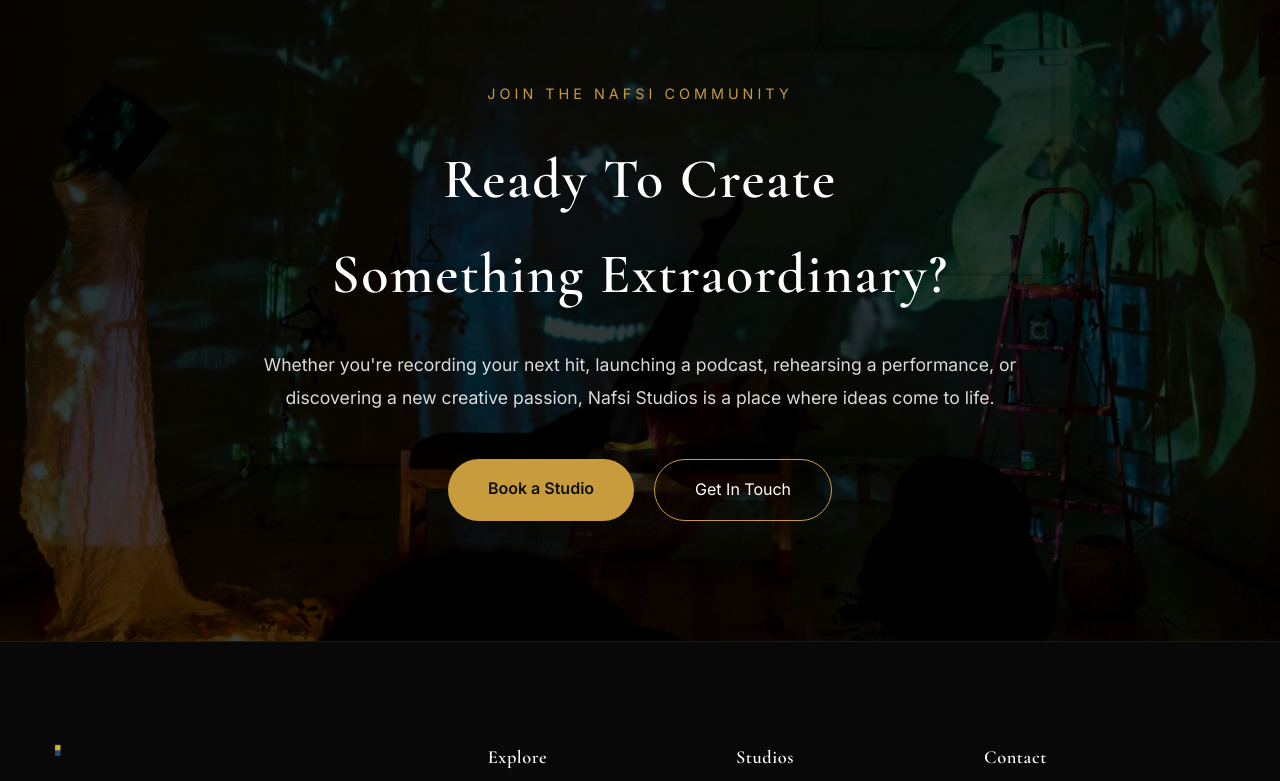
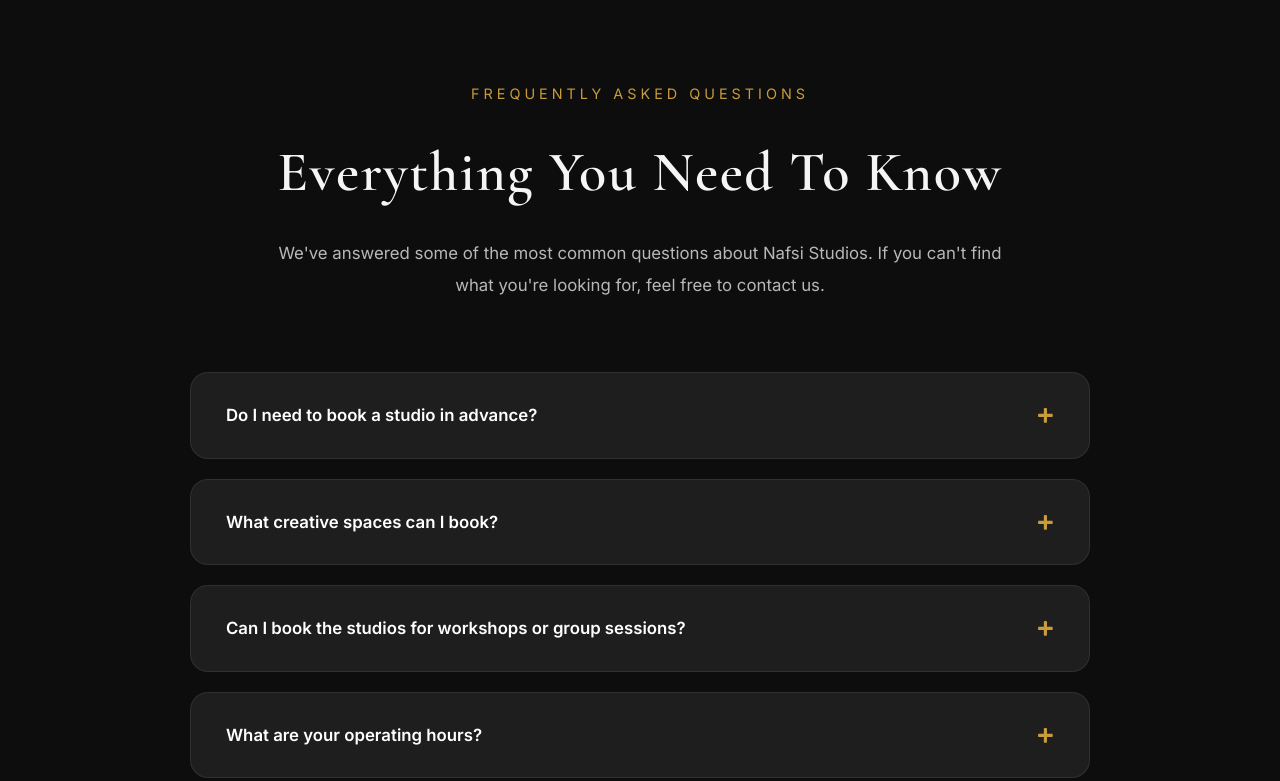
Before and after one commit to sylvia-boyani/nafsi-studios, a React (Create React App) app: page /contact in a window 1280 px wide. Shown: the part 1860-2641 px from the top of the page. Built offline with nearby package versions, Linux system fonts and the light colour scheme.

Commit message:
add faq section in contact

```diff
--- a/src/components/contact/faq/Faq.css
+++ b/src/components/contact/faq/Faq.css
@@ -0,0 +1,96 @@
+.faq-section{
+    background:var(--bg-primary);
+}
+
+.faq-heading{
+    text-align:center;
+    max-width:760px;
+    margin:0 auto 70px;
+}
+
+.faq-heading span{
+    color:var(--gold);
+    text-transform:uppercase;
+    letter-spacing:4px;
+    font-size:.9rem;
+}
+
+.faq-heading h2{
+    margin:18px 0;
+}
+
+.faq-heading p{
+    color:var(--text-secondary);
+    line-height:1.9;
+}
+
+.faq-list{
+    max-width:900px;
+    margin:auto;
+}
+
+.faq-item{
+    background:var(--bg-card);
+    border:1px solid rgba(255,255,255,.08);
+    border-radius:18px;
+    margin-bottom:20px;
+    overflow:hidden;
+    transition:.35s;
+}
+
+.faq-item:hover{
+    border-color:rgba(201,162,39,.25);
+}
+
+.faq-item.active{
+    border-color:var(--gold);
+}
+
+.faq-question{
+    width:100%;
+    background:none;
+    border:none;
+    padding:28px 35px;
+    display:flex;
+    justify-content:space-between;
+    align-items:center;
+    cursor:pointer;
+    color:#fff;
+    font-size:1.05rem;
+    font-weight:600;
+    text-align:left;
+}
+
+.faq-question svg{
+    color:var(--gold);
+    flex-shrink:0;
+}
+
+.faq-answer{
+    max-height:0;
+    overflow:hidden;
+    transition:all .4s ease;
+}
+
+.faq-answer.show{
+    max-height:220px;
+}
+
+.faq-answer p{
+    padding:0 35px 30px;
+    color:var(--text-secondary);
+    line-height:1.9;
+}
+
+@media(max-width:768px){
+
+.faq-question{
+    padding:22px;
+    font-size:1rem;
+}
+
+.faq-answer p{
+    padding:0 22px 22px;
+}
+
+}
--- a/src/components/contact/faq/Faq.jsx
+++ b/src/components/contact/faq/Faq.jsx
@@ -0,0 +1,116 @@
+import { useState } from "react";
+import { motion } from "framer-motion";
+import { FaPlus, FaMinus } from "react-icons/fa";
+import "./Faq.css";
+
+const faqs = [
+  {
+    question: "Do I need to book a studio in advance?",
+    answer:
+      "Yes. We recommend booking in advance to ensure your preferred studio and time slot are available. Walk-ins are welcome where space permits, but availability cannot be guaranteed.",
+  },
+  {
+    question: "What creative spaces can I book?",
+    answer:
+      "Nafsi Studios offers a Music Studio, Podcast Studio, Dance Studio and Pottery Studio. Each space is designed to support different forms of creative expression.",
+  },
+  {
+    question: "Can I book the studios for workshops or group sessions?",
+    answer:
+      "Absolutely. Our spaces are available for workshops, rehearsals, community gatherings, training sessions and other creative events. Let us know your requirements when making your booking.",
+  },
+  {
+    question: "What are your operating hours?",
+    answer:
+      "Nafsi Studios is open 24 hours a day, seven days a week. Bookings are scheduled in advance to ensure the space is ready for your session.",
+  },
+  {
+    question: "How long can I book a studio for?",
+    answer:
+      "Sessions can be booked from one hour to full-day bookings depending on availability and your project's needs.",
+  },
+  {
+    question: "How will I know my booking is confirmed?",
+    answer:
+      "Once you submit a booking request, our Studio Manager will review it and contact you via email or WhatsApp to confirm availability and finalize your booking.",
+  },
+];
+
+function Faq() {
+  const [active, setActive] = useState(null);
+
+  const toggleFAQ = (index) => {
+    setActive(active === index ? null : index);
+  };
+
+  return (
+    <section className="faq-section">
+      <div className="container">
+
+        <motion.div
+          className="faq-heading"
+          initial={{ opacity: 0, y: 30 }}
+          whileInView={{ opacity: 1, y: 0 }}
+          transition={{ duration: 0.7 }}
+          viewport={{ once: true }}
+        >
+          <span>FREQUENTLY ASKED QUESTIONS</span>
+
+          <h2>
+            Everything You Need To Know
+          </h2>
+
+          <p>
+            We've answered some of the most common questions about
+            Nafsi Studios. If you can't find what you're looking for,
+            feel free to contact us.
+          </p>
+        </motion.div>
+
+        <div className="faq-list">
+
+          {faqs.map((faq, index) => (
+
+            <motion.div
+              key={index}
+              className={`faq-item ${
+                active === index ? "active" : ""
+              }`}
+              initial={{ opacity: 0, y: 30 }}
+              whileInView={{ opacity: 1, y: 0 }}
+              transition={{ delay: index * 0.08 }}
+              viewport={{ once: true }}
+            >
+              <button
+                className="faq-question"
+                onClick={() => toggleFAQ(index)}
+              >
+                <span>{faq.question}</span>
+
+                {active === index ? (
+                  <FaMinus />
+                ) : (
+                  <FaPlus />
+                )}
+              </button>
+
+              <div
+                className={`faq-answer ${
+                  active === index ? "show" : ""
+                }`}
+              >
+                <p>{faq.answer}</p>
+              </div>
+
+            </motion.div>
+
+          ))}
+
+        </div>
+
+      </div>
+    </section>
+  );
+}
+
+export default Faq;
--- a/src/pages/Contact/Contact.jsx
+++ b/src/pages/Contact/Contact.jsx
@@ -1,5 +1,6 @@
 import Hero from "../../components/contact/hero/Hero";
 import ContactInfo from "../../components/contact/contactInfo/ContactInfo";
+import Faq from "../../components/contact/faq/Faq";
 import CTA from "../../components/home/CTA/CTA"
 
 function Home() {
@@ -7,6 +8,7 @@
     <>
       <Hero />
       <ContactInfo />
+      <Faq />
       <CTA />
     </>
   );
```
